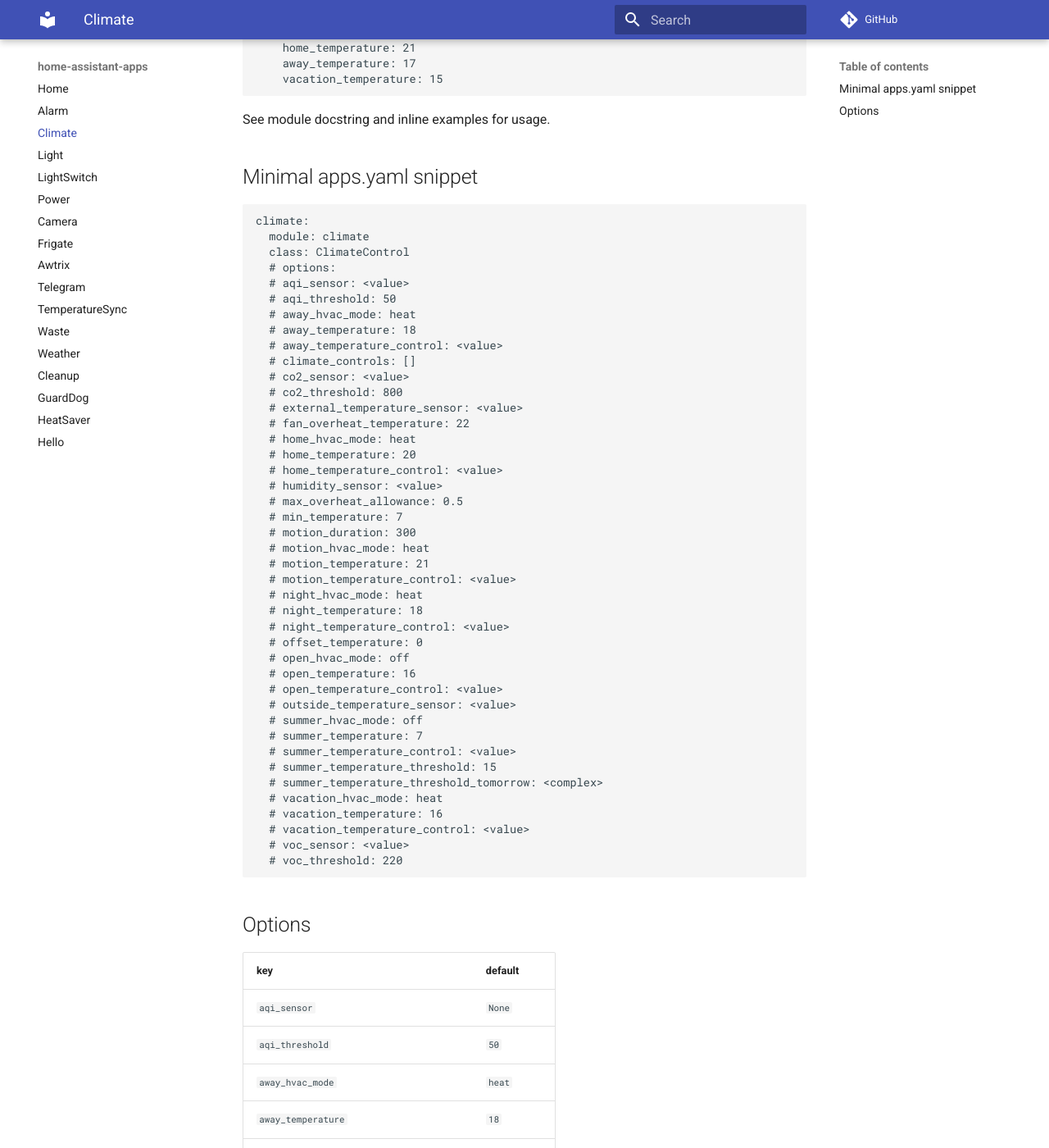
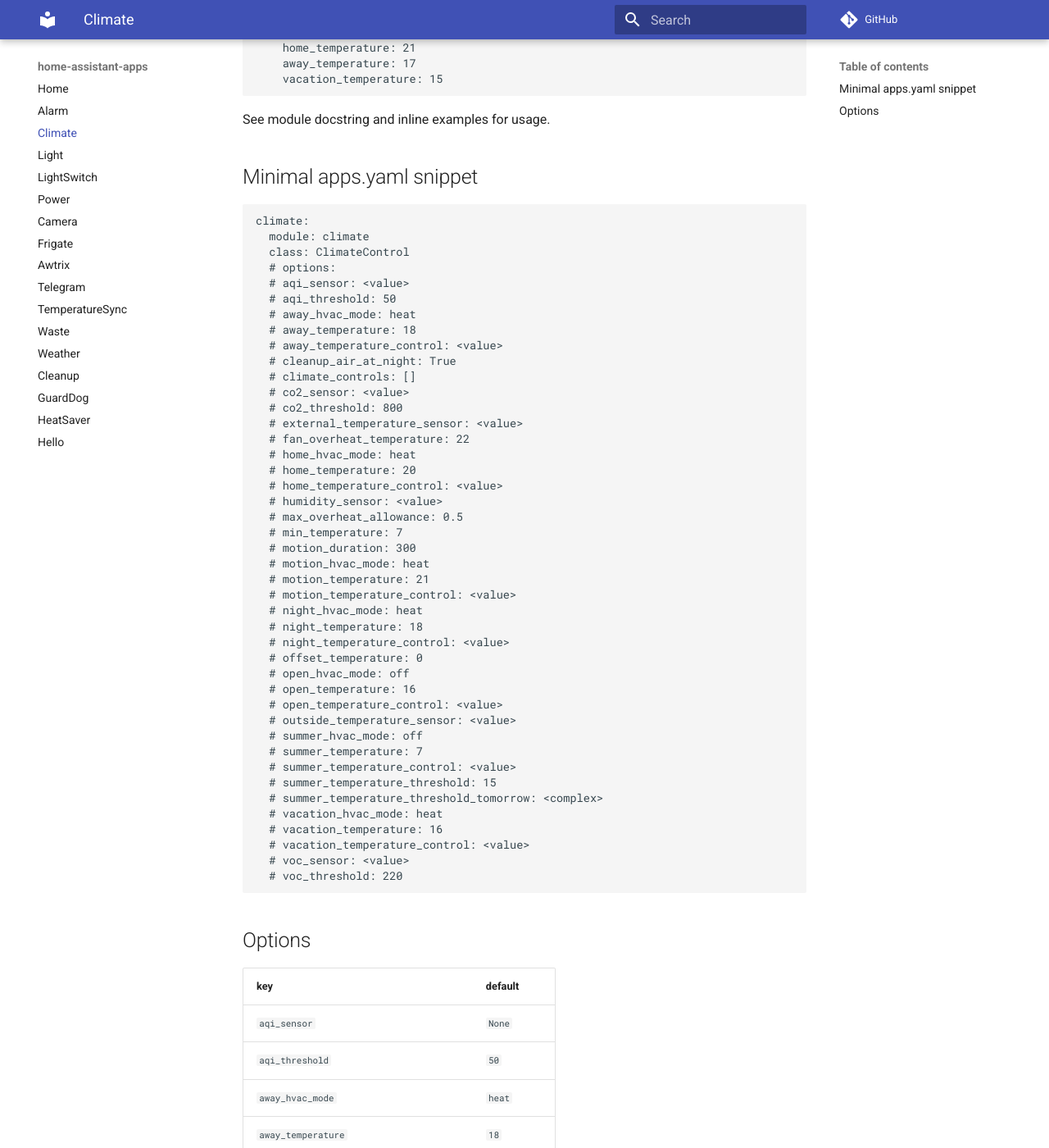
Before and after one commit to runningman84/home-assistant-apps, an MkDocs documentation site: the page built from docs/climate.md, in a window 1280 px wide and 1400 px high, scrolled down 799 px. Shown: the whole window at 82% size. Built offline with MkDocs 1.6.1 and Material for MkDocs 9.7.7, drawn with Linux system fonts in a browser that asks for light colours; comment, search, counter and statistics services are not loaded; some of the changed text lies outside the part shown.

Commit message:
docs: regenerate docs [skip ci]

```diff
--- a/docs/climate.md
+++ b/docs/climate.md
@@ -46,6 +46,7 @@ climate:
   # away_hvac_mode: heat
   # away_temperature: 18
   # away_temperature_control: <value>
+  # cleanup_air_at_night: True
   # climate_controls: []
   # co2_sensor: <value>
   # co2_threshold: 800
@@ -90,6 +91,7 @@ climate:
 | `away_hvac_mode` | `heat` |
 | `away_temperature` | `18` |
 | `away_temperature_control` | `None` |
+| `cleanup_air_at_night` | `True` |
 | `climate_controls` | `[]` |
 | `co2_sensor` | `None` |
 | `co2_threshold` | `800` |
```
